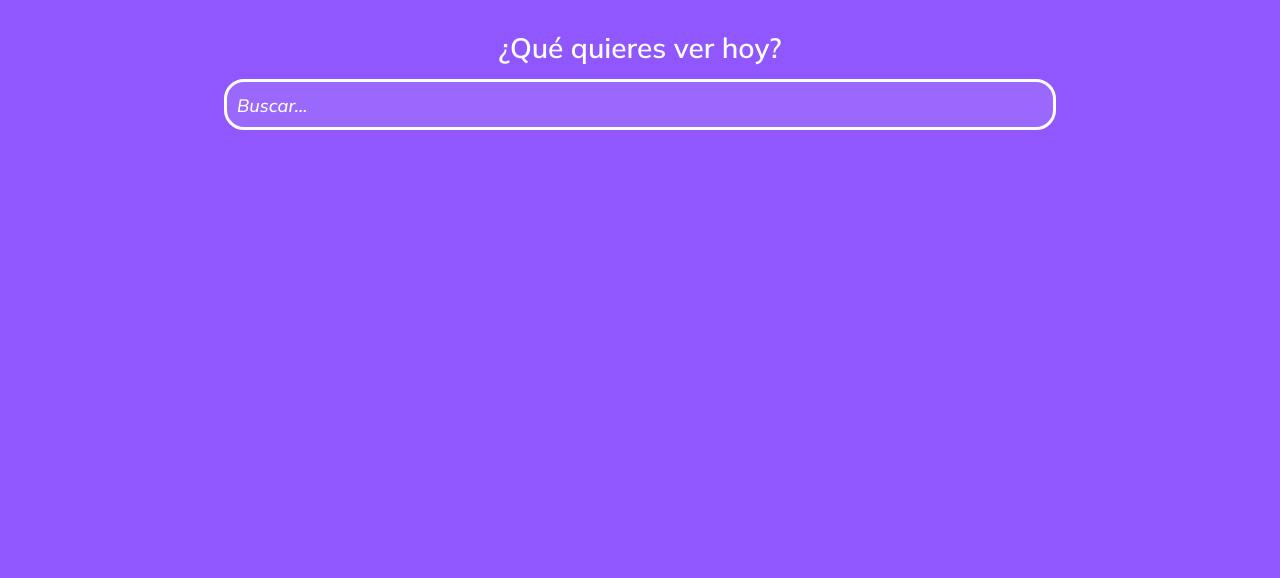
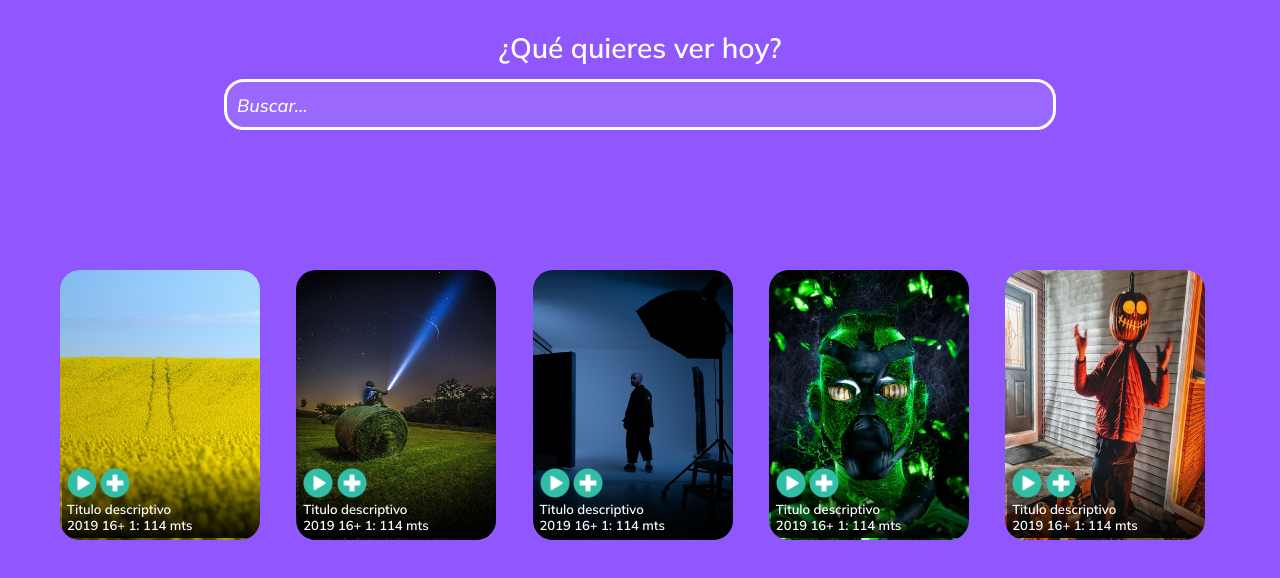
Before and after one commit to fabian99m/AppVideos, a plain HTML site: page index.html in a window 1280 px wide. Shown: the part 102-680 px from the top of the page. Drawn offline with Linux system fonts and the light colour scheme.

Commit message:
carousel ok

```diff
--- a/index.html
+++ b/index.html
@@ -2,20 +2,19 @@
 <html lang="en">
 
 <head>
-    <meta charset="UTF-8">
-    <meta http-equiv="X-UA-Compatible" content="IE=edge">
-    <meta name="viewport" content="width=device-width, initial-scale=1.0">
+    <meta charset="UTF-8" />
+    <meta http-equiv="X-UA-Compatible" content="IE=edge" />
+    <meta name="viewport" content="width=device-width, initial-scale=1.0" />
     <title>Document</title>
-    <link rel="stylesheet" href="style.css">
+    <link rel="stylesheet" href="style.css" />
 </head>
 
 <body>
-
-    <header class='NavHeader'>
-        <img class='NavHeader__img' src="./assets/logo-platzi-video-BW2.png" alt="">
+    <header class="NavHeader">
+        <img class="NavHeader__img" src="./assets/logo-platzi-video-BW2.png" alt="" />
         <div class="NavHeader__menu">
             <div class="NavHeader__menu--img">
-                <img src="./assets/user.png" alt="user icon">
+                <img src="./assets/user.png" alt="user icon" />
                 <p>Perfil</p>
             </div>
 
@@ -28,20 +27,99 @@
 
     <section class="main">
         <h2 class="main__titulo">¿Qué quieres ver hoy?</h2>
-        <input class="main__input" type="text" placeholder="Buscar...">
+        <input class="main__input" type="text" placeholder="Buscar..." />
     </section>
 
+    <section class="carousel">
+        <div class="carousel__container">
 
-    <section class="carousel">
+            <div class="carousel-item">
+                <img class='carousel-item__img' src="./assets/img1.jpg" alt="Imagen">
+                <div class="carousel-item__details">
+                    <div>
+                        <img class="img-play" src="./assets/play.png" alt="">
+                        <img class="img-plus" src="./assets/plus.png" alt="">
+                    </div>
+                    <p>Titulo descriptivo</p>
+                    <p>2019 16+ 1: 114 mts </p>
+                </div>
+            </div>
 
-        <div class="carousel__container">
-            <div class="carousel__item">
 
+            <div class="carousel-item">
+                <img class='carousel-item__img' src="./assets/img2.jpg" alt="Imagen">
+                <div class="carousel-item__details">
+                    <div>
+                        <img class="img-play" src="./assets/play.png" alt="">
+                        <img class="img-plus" src="./assets/plus.png" alt="">
+                    </div>
+                    <p>Titulo descriptivo</p>
+                    <p>2019 16+ 1: 114 mts </p>
+                </div>
             </div>
-        </div>
+
+            <div class="carousel-item">
+                <img class='carousel-item__img' src="./assets/img3.jpg" alt="Imagen">
+                <div class="carousel-item__details">
+                    <div>
+                        <img class="img-play" src="./assets/play.png" alt="">
+                        <img class="img-plus" src="./assets/plus.png" alt="">
+                    </div>
+                    <p>Titulo descriptivo</p>
+                    <p>2019 16+ 1: 114 mts </p>
+                </div>
+            </div>
+
+            <div class="carousel-item">
+                <img class='carousel-item__img' src="./assets/img4.jpg" alt="Imagen">
+                <div class="carousel-item__details">
+                    <div>
+                        <img class="img-play" src="./assets/play.png" alt="">
+                        <img class="img-plus" src="./assets/plus.png" alt="">
+                    </div>
+                    <p>Titulo descriptivo</p>
+                    <p>2019 16+ 1: 114 mts </p>
+                </div>
+            </div>
+
+
+            <div class="carousel-item">
+                <img class='carousel-item__img' src="./assets/img5.jpg" alt="Imagen">
+                <div class="carousel-item__details">
+                    <div>
+                        <img class="img-play" src="./assets/play.png" alt="">
+                        <img class="img-plus" src="./assets/plus.png" alt="">
+                    </div>
+                    <p>Titulo descriptivo</p>
+                    <p>2019 16+ 1: 114 mts </p>
+                </div>
+            </div>
+
+            <div class="carousel-item">
+                <img class='carousel-item__img' src="./assets/img6.jpg" alt="Imagen">
+                <div class="carousel-item__details">
+                    <div>
+                        <img class="img-play" src="./assets/play.png" alt="">
+                        <img class="img-plus" src="./assets/plus.png" alt="">
+                    </div>
+                    <p>Titulo descriptivo</p>
+                    <p>2019 16+ 1: 114 mts </p>
+                </div>
+            </div>
+
+            <div class="carousel-item">
+                <img class='carousel-item__img' src="./assets/img7.jpg" alt="Imagen">
+                <div class="carousel-item__details">
+                    <div>
+                        <img class="img-play" src="./assets/play.png" alt="">
+                        <img class="img-plus" src="./assets/plus.png" alt="">
+                    </div>
+                    <p>Titulo descriptivo</p>
+                    <p>2019 16+ 1: 114 mts </p>
+                </div>
+            </div>
 
     </section>
-
 </body>
 
 </html>
--- a/style.css
+++ b/style.css
@@ -7,7 +7,7 @@
 
 }
 
-:root{
+:root {
     --colorprimary: #8F57fd;
 }
 
@@ -80,17 +80,17 @@ a {
 .main__titulo {
     color: white;
     margin-bottom: 0.5em;
-    font-weight:bold;
+    font-weight: bold;
     font-size: 28px;
 }
 
 .main__input {
     width: 65%;
     border-radius: 20px;
-    padding:10px;
+    padding: 10px;
     border: 3px solid white;
     background-color: rgba(255, 255, 255, 0.1);
-    outline:none;
+    outline: none;
     font-size: 20px;
     font-family: 'Mulish', sans-serif;
 }
@@ -99,4 +99,86 @@ a {
     color: white;
     font-size: 18px;
     font-style: italic;
-  }
+}
+
+.carousel {
+    width: 100%;
+
+    padding: 30px;
+    position: relative;
+
+}
+
+.carousel__container {
+    white-space: nowrap;
+    margin: 70px 30px;
+    padding-bottom: 10px;
+    overflow-x: scroll;
+}
+
+.carousel-item {
+
+    width: 200px;
+    height: 270px;
+    border-radius: 20px;
+    overflow: hidden;
+    margin: 2.5em 2em 2.5em 0;
+    display: inline-block;
+    cursor: pointer;
+    transition: 225ms all;
+    transform-origin: center left;
+    position: relative;
+    font-family: 'Mulish', sans-serif;
+}
+
+.carousel-item__img {
+    height: 100%;
+    width: 100%;
+
+}
+
+.carousel__container::-webkit-scrollbar-thumb {
+    background-color: rgba(17, 14, 151, 0.3);
+    border-radius: 10px;
+}
+
+.carousel__container::-webkit-scrollbar {
+    background-color: rgba(17, 14, 151, 0.3);
+}
+
+/* .carousel__container::-webkit-scrollbar {
+    display: none;
+} */
+
+.carousel-item__details {
+    background: linear-gradient(to top, rgba(0, 0, 0, 0.9) 0%, rgba(0, 0, 0, 0)100%);
+    opacity: 1;
+    font-size: 13px;
+    padding: 5px;
+    color: white;
+    position: absolute;
+
+    left: 2px;
+    bottom: 2px;
+    width: 100%;
+}
+
+
+.img-play,
+.img-plus {
+    width: 30px;
+    height: 30px;
+}
+
+.carousel-item:hover~.carousel-item {
+    transform: translate3d(100px, 0, 0);
+}
+
+.carousel__container:hover .carousel-item {
+    opacity: 0.3;
+}
+
+.carousel__container:hover .carousel-item:hover {
+    transform: scale(1.25);
+    opacity: 1;
+}
```
Also changed, not shown: assets/img1.jpg (added), assets/img2.jpg (added), assets/img3.jpg (added), assets/img4.jpg (added), assets/img5.jpg (added), assets/img6.jpg (added), assets/img7.jpg (added), assets/play.png (added), assets/plus.png (added).
